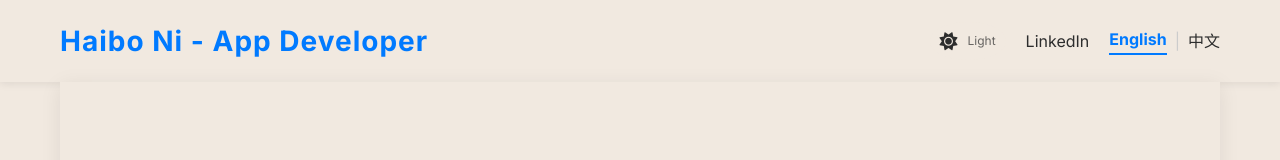
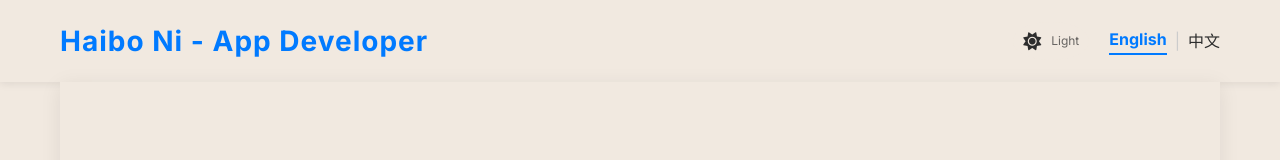
Before and after one commit to acmeacme76/acmeacme76.github.io, a plain HTML site: page index.html in a window 1280 px wide. Shown: the top 160 px of the page. Drawn offline with nearby package versions, Linux system fonts and the light colour scheme.

Commit message:
remive linkedin

```diff
--- a/index.html
+++ b/index.html
@@ -525,9 +525,6 @@
                     <i class="fas fa-moon"></i>
                     <span>Dark</span>
                 </div>
-                <a href="https://www.linkedin.com/in/haibo-ni-55669820/" target="_blank" id="nav-linkedin" rel="noopener noreferrer" aria-label="Visit LinkedIn Profile">
-                    LinkedIn
-                </a>
                 <div class="lang-switch" role="group" aria-label="Language selection">
                     <a href="#" id="lang-en" class="active" aria-pressed="true" lang="en">English</a>
                     <span class="lang-separator" aria-hidden="true">|</span>
```
